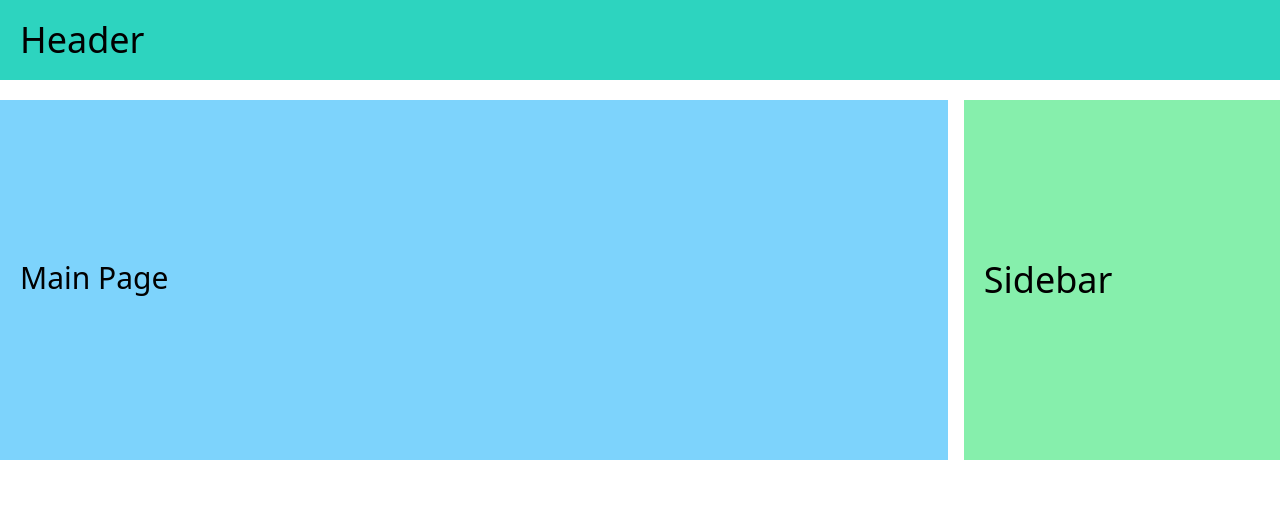
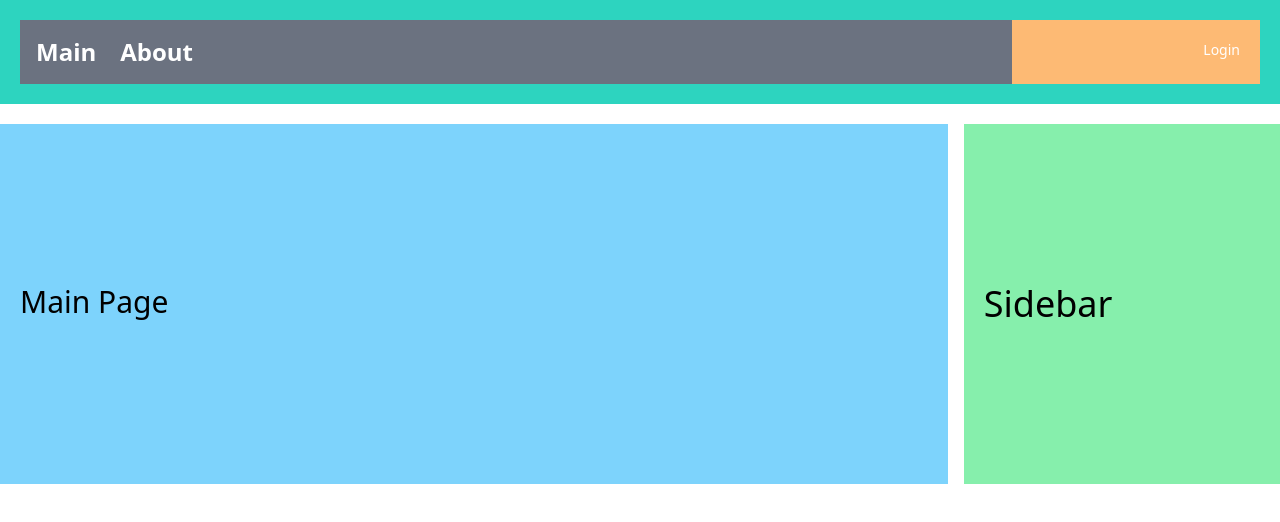
Before and after one commit to CodingWon/react_mall_prj, a React (Create React App) app: page / in a window 1280 px wide. Shown: the top 522 px of the page. Built offline with nearby package versions, Linux system fonts and the light colour scheme.

Commit message:
공통 레이아웃 설정 - BasicMenu 추가

```diff
--- /dev/null
+++ b/src/components/BasicMenu.js
@@ -0,0 +1,20 @@
+import React from "react";
+import { Link } from "react-router-dom";
+
+function BasicMenu(props) {
+    return (
+        <nav id='navbar' className=" flex bg-blue-300">
+            <div className="w-4/5 bg-gray-500" >
+                <ul className="flex p-4 text-white font-bold">
+                    <li className="pr-6 text-2xl"> <Link to={'/'}>Main</Link> </li>
+                    <li className="pr-6 text-2xl"> <Link to={'/about'}>About</Link> </li>
+                </ul>
+            </div>
+            <div className="w-1/5 flex justify-end bg-orange-300 p-4 font-medium">
+                <div className="text-white text-sm m-1 rounded" >Login</div>
+            </div>
+        </nav>
+    );
+}
+
+export default BasicMenu;
--- a/src/layouts/BasicLayout.js
+++ b/src/layouts/BasicLayout.js
@@ -1,10 +1,11 @@
 import React from "react";
+import BasicMenu from "../components/BasicMenu";
 
 function BasicLayout({ children }) {
     return (
         <>
             <header className="bg-teal-400 p-5">
-                <h1 className="text-2xl md:text-4xl">Header</h1>
+                <BasicMenu/>
             </header>
             <div className="bg-white my-5 w-full flex flex-col space-y-4 md:flex-row md:space-x-4
 md:space-y-0">
```
